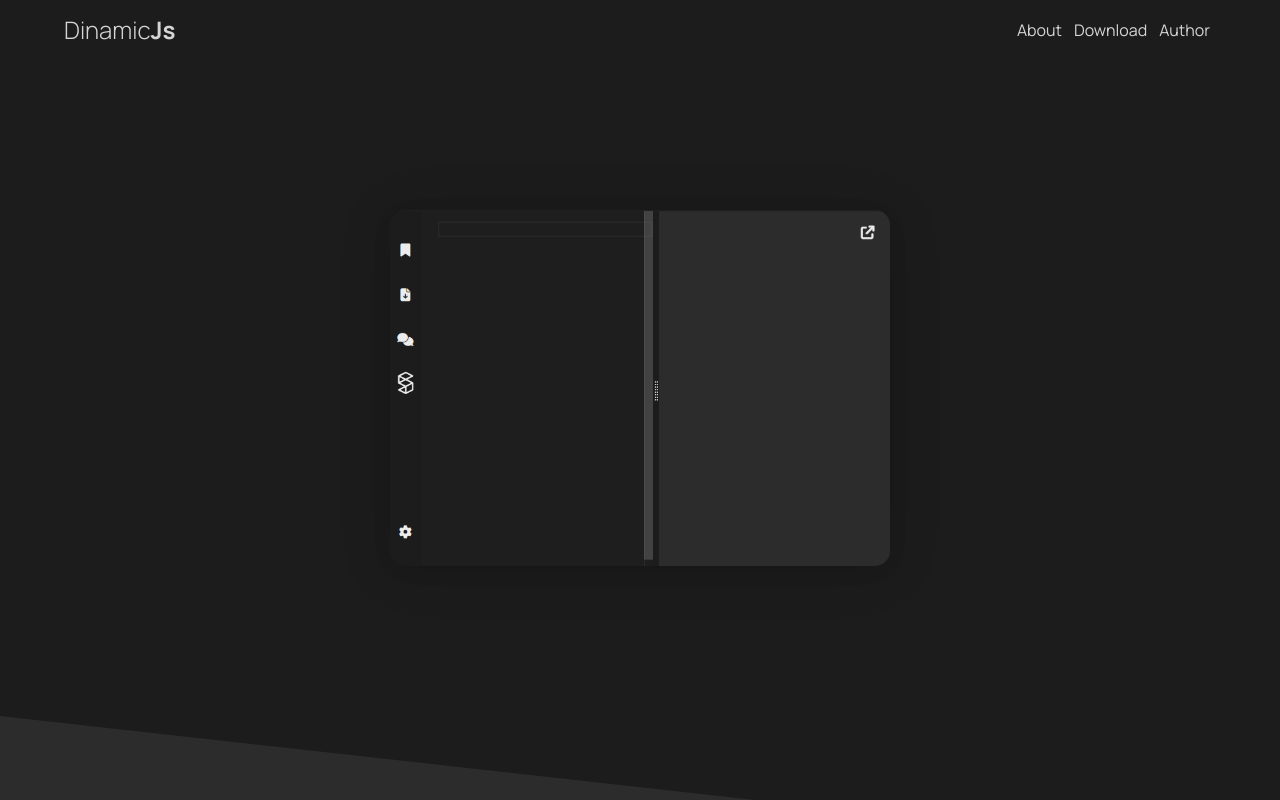
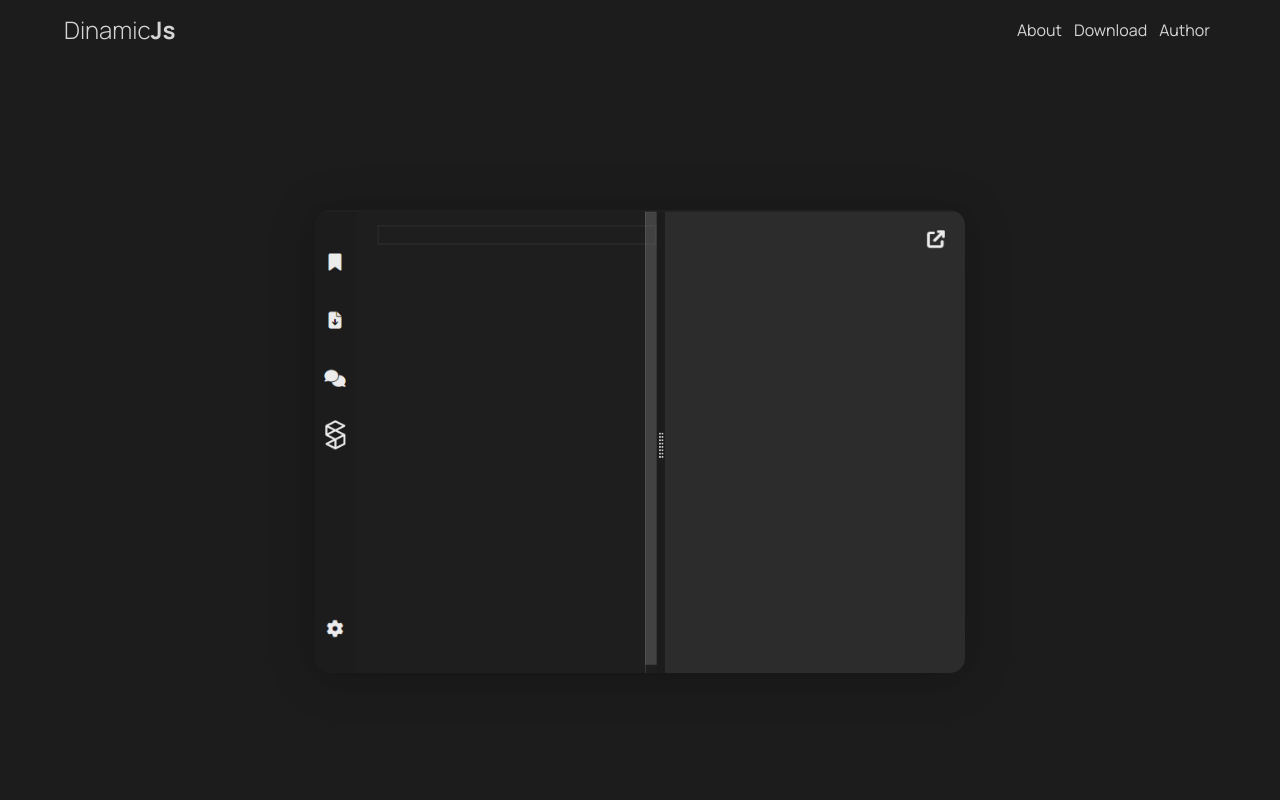
Before and after one commit to Waxer59/DinamicJs-home-page, a React (Vite) app: page / in a window 1280 px wide. Shown: the top 800 px of the page. Built offline with nearby package versions, Linux system fonts and the light colour scheme.

Commit message:
update deps

```diff
--- a/index.html
+++ b/index.html
@@ -8,7 +8,7 @@
   <link rel="preconnect" href="https://fonts.googleapis.com">
   <link rel="preconnect" href="https://fonts.gstatic.com" crossorigin>
   <link href="https://fonts.googleapis.com/css2?family=Manrope:wght@300;400;700&display=swap" rel="stylesheet">
-  <link rel="icon" type="image/x-icon" href="public/favicon.ico">
+  <link rel="icon" type="image/x-icon" href="/favicon.ico">
   <title>Get DinamicJs</title>
 </head>
 
--- a/src/home/components/header/styles/HeaderStyles.css
+++ b/src/home/components/header/styles/HeaderStyles.css
@@ -12,7 +12,7 @@
   width: 90%;
   height: auto;
   border-radius: 15px;
-  max-width: 500px;
+  max-width: 650px;
   box-shadow:
     0 4px 51px 0 rgba(0, 0, 0, 0.16),
     0 4px 19px 0 rgba(0, 0, 0, 0.07);
```
Also changed, not shown: package.json (+6 -6 lines), 1 other file (tests, documents, lock files or other folders).
